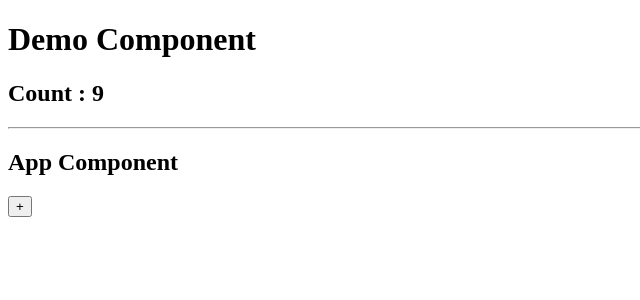
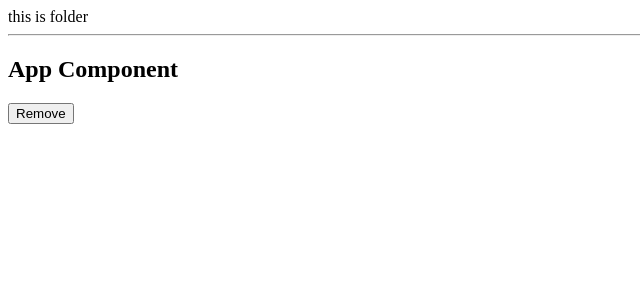
Before and after one commit to yogeshOzaDeanInfotech/amazonclone, a React (Vite) app: page / in a window 1280 px wide. Shown: the top 300 px of the page, without its empty margins (0-640 px from the left). Built offline with nearby package versions, Linux system fonts and the light colour scheme.

Commit message:
unmounting phase

```diff
--- a/src/App.jsx
+++ b/src/App.jsx
@@ -3,21 +3,24 @@ import Demo1 from './Demo1';
 export default class App extends Component {
 
   constructor(){
-
     super();
     this.state = {
-      count : 9,
+      isDelete : false
     }
   }
+
+
   render() {
-
     return (
       <div>
-        <Demo1  count={this.state.count}/>
+        {this.state.isDelete ? null : <Demo1/>}
         <hr />
         <h2>App Component</h2>
-        <button onClick={()=> this.setState({count : this.state.count + 1})}>+</button>
+        <button onClick={()=> this.setState({isDelete : true})}>Remove</button>
       </div>
     )
   }
+
+
+
 }
--- a/src/Demo1.jsx
+++ b/src/Demo1.jsx
@@ -1,56 +1,14 @@
-import React, { Component } from "react";
+import React, { Component } from 'react'
 
 export default class Demo1 extends Component {
 
-    constructor(props) {
-      console.log("constructor method is called....")
-        super(props);
-        this.state = {
-            count: 9,
-        };
-    }
-
-    static getDerivedStateFromProps(nextProps, prevState){
-      console.log("getDerivedStateFromProps method is called.....")
-      if(nextProps.count != prevState.count){
-        return { count : nextProps.count * nextProps.count }
-      }
-      return null;
-    }
-
-    shouldComponentUpdate(nextProps, nextState){
-      console.log("shouldComponentUpdate method is called.....")
-      console.log(nextProps, nextState)
-      return true;
-    }
-
-    getSnapshotBeforeUpdate(prevProps, prevState) {
-      console.log("getSnapshotBeforeUpdate method is called .... ");
-      console.log(prevProps , prevState)
-      return prevProps; // Returns previous count
-    }
-
-    componentDidUpdate(prevProps, prevState, snapshot) {
-      if(snapshot.count == 12){
-        alert("you have won!!!!")
-      }
-      console.log("componentDidUpdate: Previous count was", snapshot);
-    }
-
-    render() {
-      console.log("render method is called.....")
-        return (
-            <div>
-                <h1>Demo Component</h1>
-                <h2>Count : {this.state.count}</h2>
-            </div>
-        );
-    }
-
-
-    componentDidMount(){
-      setTimeout(() => {
-        console.log("component is mounted")
-      },5000);
-    }
+  componentWillUnmount(){
+    console.log("componentWillUnmount method is callled....")
+    alert("are you sure ??")
+  }
+  render() {
+    return (
+      <div>this is folder</div>
+    )
+  }
 }
```
